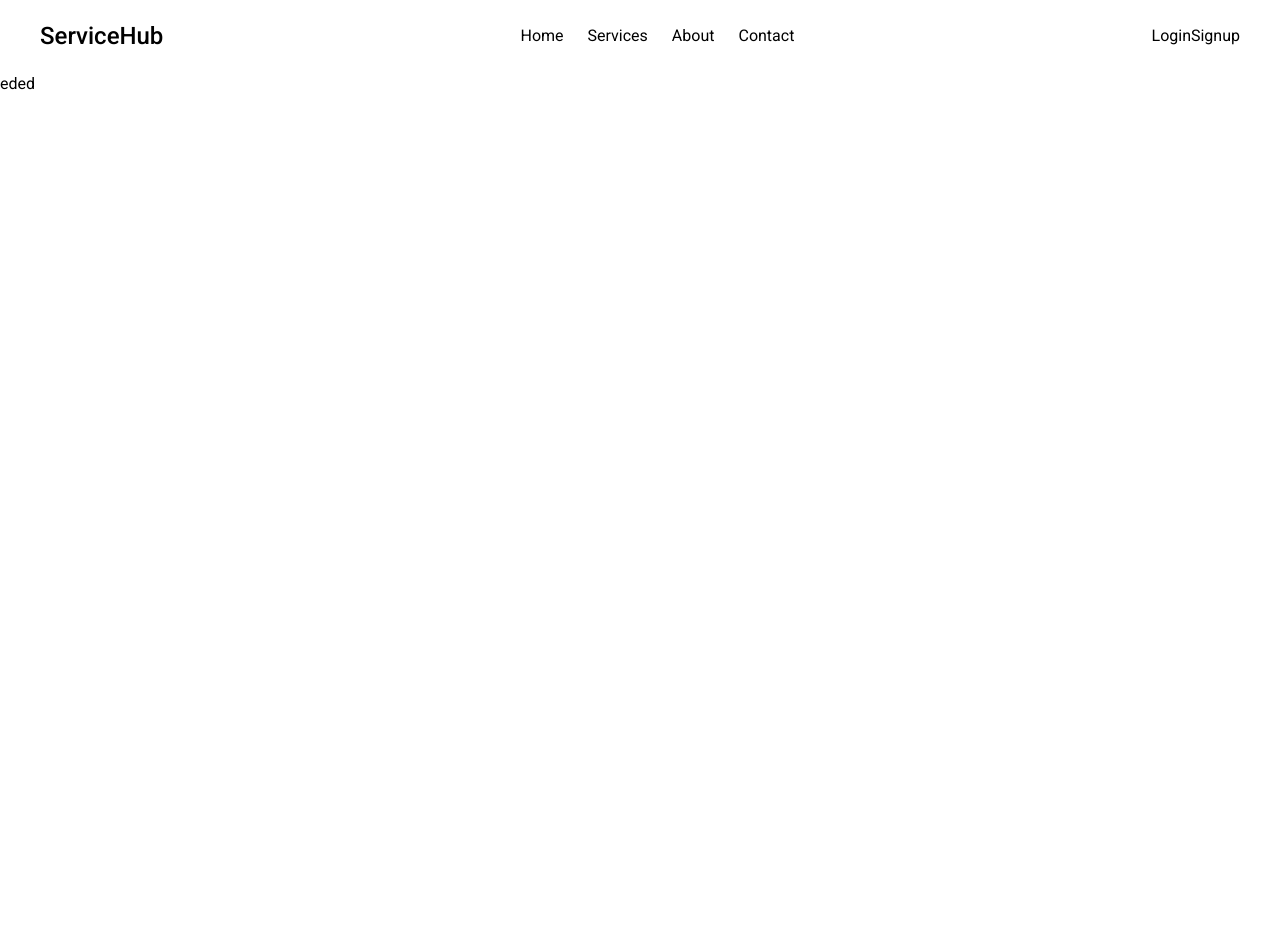
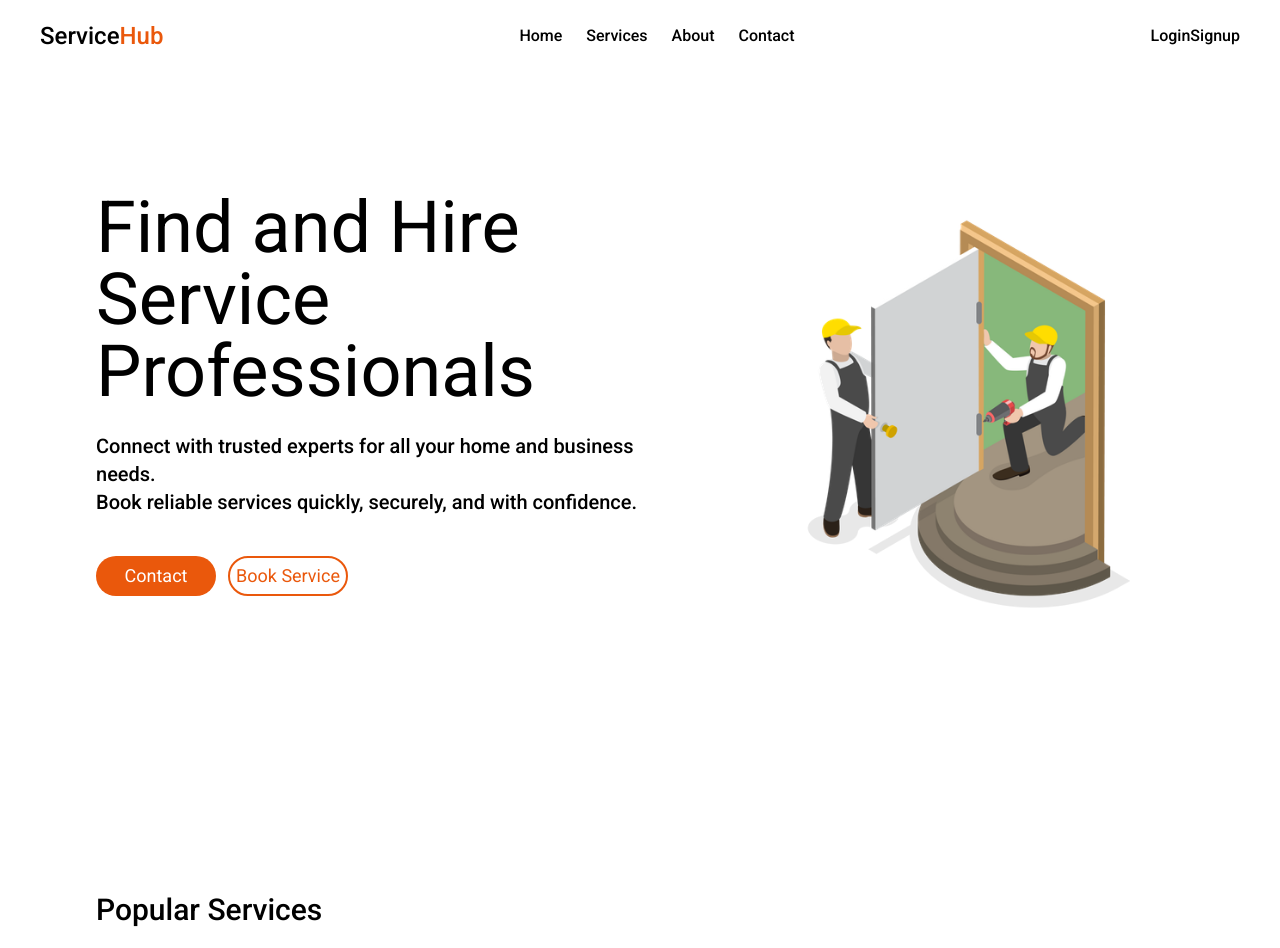
Before and after one commit to safeer234/service-management-system, a React (Vite) app in the folder client/sms-app/: page / in a window 1280 px wide. Before the commit the page ends 800 px from the top, so only its background shows below. Built offline with nearby package versions, Linux system fonts and the light colour scheme.

Commit message:
fixed client

```diff
--- a/client/sms-app/src/components/common/Navbar.jsx
+++ b/client/sms-app/src/components/common/Navbar.jsx
@@ -5,25 +5,25 @@ import { NavLink } from 'react-router-dom';
 function Navbar() {
       const [isOpen, setIsOpen] = useState(false);
   return (
-    <div>
+    <div >
         {/* header */}
       <header>
-        <nav className=' flex justify-between  items-center px-10 py-5'>
+        <nav className='flex justify-between  items-center px-10 py-5'>
             {/* logo */}
             <NavLink to="/home" className="text-2xl font-medium ">
-                ServiceHub
+                Service<span className='text-[#ea580c]'>Hub</span>
             </NavLink>
             {/* desktop Menu */}
             <ul className='hidden  lg:items-center lg:flex gap-6 '>
-                <li><NavLink to="/home">Home</NavLink></li>
-                <li><NavLink to="/services">Services</NavLink></li>
-                <li><NavLink to="/about">About</NavLink></li>
-                <li><NavLink to="/contact">Contact</NavLink></li>
+                <li className='font-medium hover:text-[#ea580c]'><NavLink to="/home">Home</NavLink></li>
+                <li className='font-medium hover:text-[#ea580c]'><NavLink to="/services">Services</NavLink></li>
+                <li className='font-medium hover:text-[#ea580c]'><NavLink to="/about">About</NavLink></li>
+                <li className='font-medium hover:text-[#ea580c]'><NavLink to="/contact">Contact</NavLink></li>
             </ul>
             {/* desktop login/signup */}
             <ul className='hidden lg:flex'>
-                <li>Login</li>
-                <li>Signup</li>
+                <li className='font-medium'>Login</li>
+                <li className='font-medium'>Signup</li>
             </ul>
 
             {/* mobile hamburger button */}
--- /dev/null
+++ b/client/sms-app/src/components/common/PopularServices.jsx
@@ -0,0 +1,11 @@
+import React from 'react'
+
+function PopularServices() {
+  return (
+    <div>
+
+    </div>
+  )
+}
+
+export default PopularServices
--- a/client/sms-app/src/pages/LandingPage.jsx
+++ b/client/sms-app/src/pages/LandingPage.jsx
@@ -1,9 +1,52 @@
 import React from 'react'
-
+import heroimg from "../assets/images/heroimage/renovation-and-decoration-of-room.png"
 function LandingPage() {
   return (
     <div>
-    <h1>eded</h1>
+   <section className='h-screen  mx-auto px-4 py-10 lg:py-20'>
+    {/* main div */}
+    <div className='flex flex-col lg:flex-row items-center gap-10 px-20 py-10 lg:gap-16'>
+      {/* content div */}
+      <div>
+        <h1 className='text-7xl'>Find and Hire <br />Service Professionals
+
+        </h1><br />
+
+        <p className='font-medium text-xl'>Connect with trusted experts for all your home and business needs. <br />
+Book reliable services quickly, securely, and with confidence.</p>
+<div className='flex gap-3  py-10'>
+        <button className='bg-[#ea580c] rounded-3xl text-white w-30 h-10 flex items-center justify-center text-lg hover:bg-white hover:border-2 hover:border-[#ea580c] hover:text-[#ea580c]'>Contact</button>
+        <button className='border-2 border-[#ea580c] rounded-3xl text-[#ea580c] w-30 h-10 flex items-center justify-center text-lg hover:bg-[#ea580c]  hover:text-white'>Book Service</button>
+      </div>
+
+      </div>
+
+
+      {/* image div */}
+
+      <div>
+        <img src={heroimg} alt="" />
+
+      </div>
+
+
+
+    </div>
+
+
+
+
+
+   </section>
+
+   <section className=' mx-auto px-4 py-10 lg:py-5'>
+    <div className='px-20'>
+      <h2 className='text-3xl font-medium'>Popular Services</h2>
+
+    </div>
+
+   </section>
+
     </div>
   )
 }
--- a/client/sms-app/src/routing/root.jsx
+++ b/client/sms-app/src/routing/root.jsx
@@ -4,7 +4,7 @@ import Navbar from '../components/common/Navbar';
 function Root() {
   return (
     <div>
-<Navbar />
+<Navbar  />
     <Outlet />
     </div>
   )
```
Also changed, not shown: client/sms-app/src/assets/images/heroimage/renovation-and-decoration-of-room.png (added).
